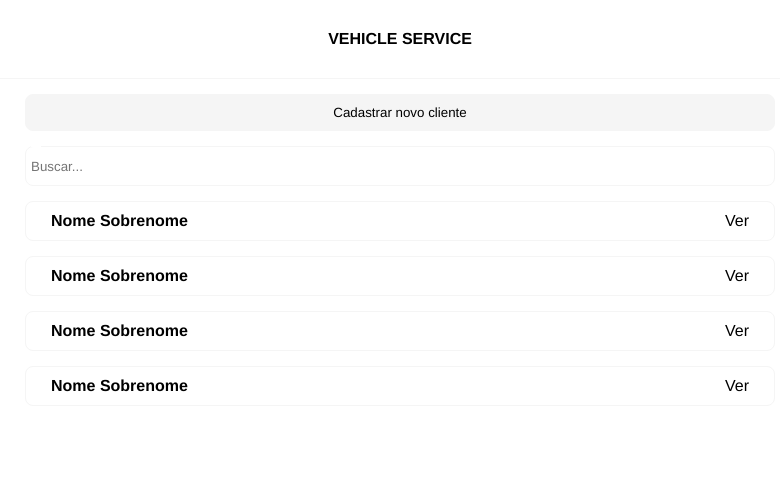
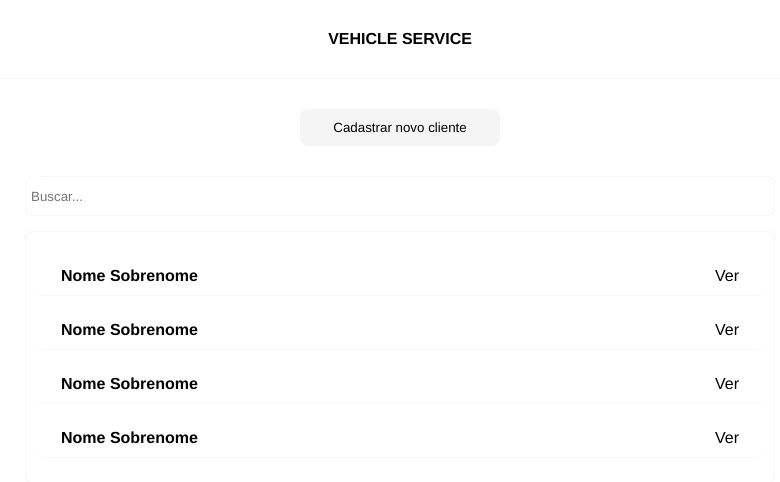
Before and after one commit to CarolinaOlivaCruz/vehicle-service, a Vue app: page / in a window 1280 px wide. Shown: the top 482 px of the page, without its empty margins (240-1020 px from the left). Built offline with nearby package versions, Linux system fonts and the light colour scheme.

Commit message:
fix: style responsive

```diff
--- a/src/components/CardCustomer.vue
+++ b/src/components/CardCustomer.vue
@@ -25,7 +25,7 @@ export default {
   align-items: center;
   justify-content: space-between;
   margin: 15px 0;
-  border: 1px solid #f5f5f5;
+  border-bottom: 1px solid #f5f5f5;
   padding: 10px;
   border-radius: 8px;
 }
--- a/src/views/Home.vue
+++ b/src/views/Home.vue
@@ -1,11 +1,13 @@
 <template>
   <div class="home">
+    <div class="container-button">
       <Button
         width="100%"
         @click.prevent="handleClick"
         text="Cadastrar novo cliente"
         color=""
       />
+    </div>
     <Fieldset :isInput="true" placeholder="Buscar..." type="text" label="" />
     <ul>
       <CardCustomer />
@@ -51,10 +53,21 @@ export default {
 </script>
 
 <style>
-#home {
-  width: 100%;
-  display: flex;
-  flex-direction: column;
-  align-items: center;
+.container-button {
+  margin: 30px auto;
+}
+
+.home ul {
+  margin: 15px 0;
+  border: 1px solid #f5f5f5;
+  padding: 10px;
+  border-radius: 8px;
+}
+
+@media (min-width: 750px) {
+  .container-button {
+    max-width: 200px;
+    margin: 30px auto;
+  }
 }
 </style>
```
Lines whose indentation alone changed are shown as unchanged.
